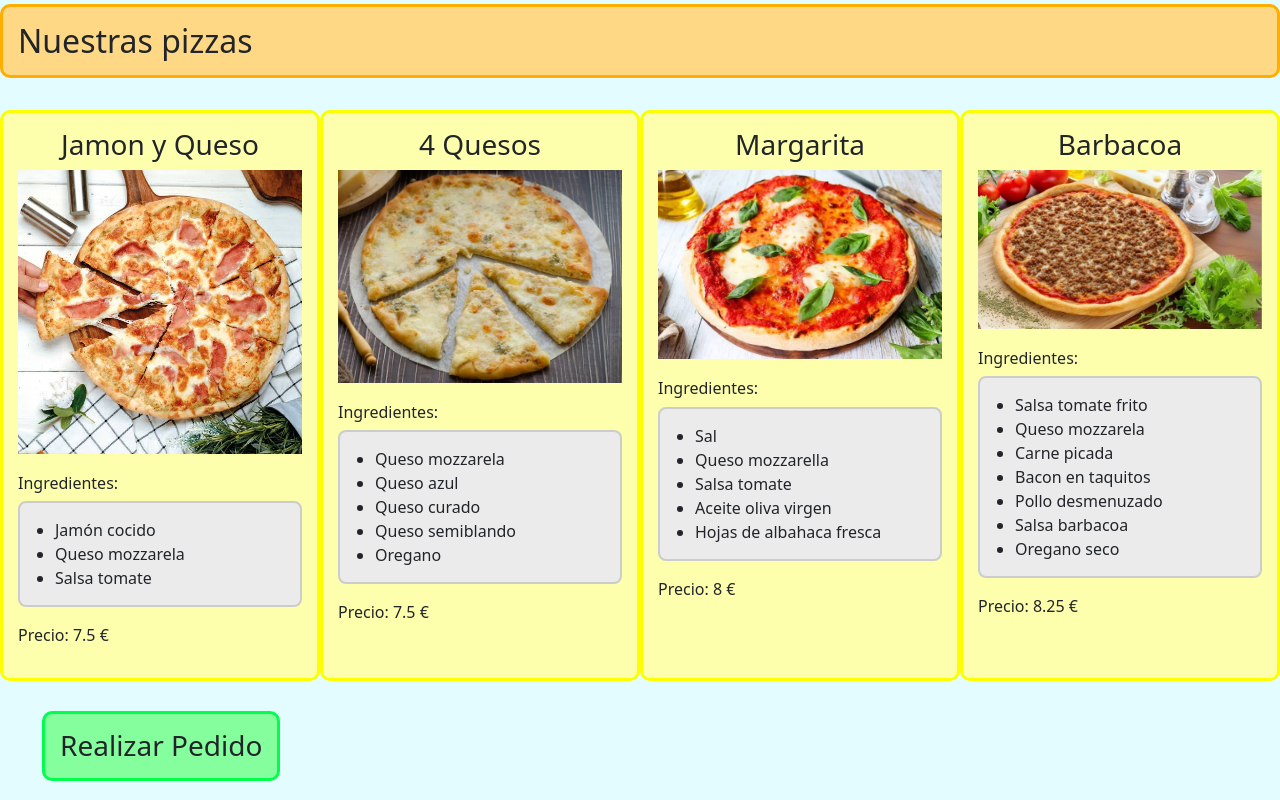
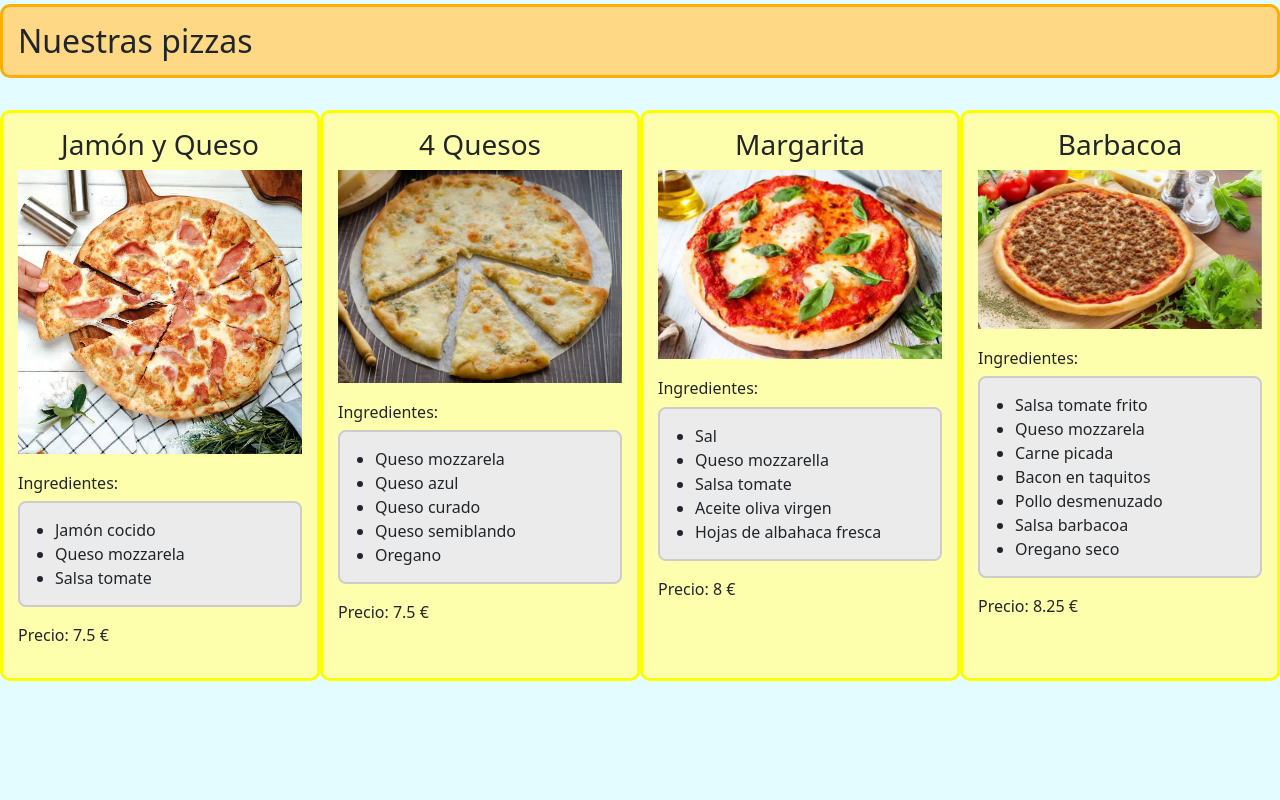
Before and after one commit to Luis-GAB/PizzaUI, an Angular app: page /listapizzas in a window 1280 px wide. Before the commit this address led to /. Shown: the part 220-1020 px from the top of the page. After the commit the page ends 921 px from the top, so only its background shows below. Built offline with nearby package versions, Linux system fonts and the light colour scheme.

Commit message:
Dividir en catalogo y formulario

```diff
--- a/src/app/app.html
+++ b/src/app/app.html
@@ -1,3 +1,8 @@
 <app-navbar (eventClick)="recibirBusqueda($event)"></app-navbar>
+
+<router-outlet></router-outlet>
+
+<!--
 <app-listapizzas [ingredienteBuscar]="ingredienteBuscar"></app-listapizzas>
 <app-formulario></app-formulario>
+-->
--- a/src/app/app.routes.ts
+++ b/src/app/app.routes.ts
@@ -1,3 +1,9 @@
 import { Routes } from '@angular/router';
+import { Listapizzas } from './listapizzas/listapizzas';
+import { Formulario } from './formulario/formulario';
 
-export const routes: Routes = [];
+export const routes: Routes = [
+    { path: '', redirectTo: 'listapizzas', pathMatch: 'full' },
+    { path: 'listapizzas', component: Listapizzas },
+    { path: 'formulario', component: Formulario }
+];
--- a/src/app/app.ts
+++ b/src/app/app.ts
@@ -1,22 +1,32 @@
 import { Component, signal } from '@angular/core';
+import { Router, RouterOutlet } from '@angular/router';
 import { Navbar } from './navbar/navbar';
 import { Listapizzas } from './listapizzas/listapizzas';
 import { Formulario } from './formulario/formulario';
 
 @Component({
-  imports: [Navbar, Listapizzas, Formulario],
+  imports: [Navbar, Listapizzas, Formulario, RouterOutlet],
   selector: 'app-root',
   styleUrl: './app.scss',
   templateUrl: './app.html',
 })
 
 export class App {
+  constructor(private router: Router) {}
   protected readonly title = signal('PizzaBootstrap');
 
   ingredienteBuscar = '';
+  //paginaActual = 'listapizzas'; // Página que se muestra al entrar
+
+  //cambiarPagina(pagina: string) {
+    //this.paginaActual = pagina;
+  //}
 
   recibirBusqueda(ingrediente: string) {
-    this.ingredienteBuscar = ingrediente;
+    this.router.navigate(['/listapizzas'], {
+            queryParams: { ingrediente: ingrediente }
+        });
+    //this.ingredienteBuscar = ingrediente;
     //alert('Ingrediente buscar: ' + ingrediente);
   }
 }
--- a/src/app/listapizzas/listapizzas.ts
+++ b/src/app/listapizzas/listapizzas.ts
@@ -1,5 +1,6 @@
-import { Component, input } from '@angular/core';
+import { Component, input, signal } from '@angular/core';
 import { PizzaCard } from '../listapizzas/pizza-card/pizza-card';
+import { ActivatedRoute } from '@angular/router';
 
 @Component({
   imports: [PizzaCard],
@@ -10,11 +11,12 @@ import { PizzaCard } from '../listapizzas/pizza-card/pizza-card';
 
 export class Listapizzas {
 
-  ingredienteBuscar = input<string>("");
+  ingredienteBuscar = signal('');
+  //ingredienteBuscar = input<string>("");
 
   //listaPizzas: PizzaCard[] = [];
   pizzas = [
-    { name: 'Jamon y Queso',
+    { name: 'Jamón y Queso',
       imagen: 'pizzaJamonQueso.jpg',
       ingredientes: ["Jamón cocido", "Queso mozzarela", "Salsa tomate"],
       precio: 7.50 },
@@ -39,6 +41,12 @@ export class Listapizzas {
     //this.listaPizzas = [pizzaJamon, pizza4Quesos, pizzaMargarita, pizzaBarbacoa];
   //}
 
+  constructor(private route: ActivatedRoute) {
+    this.route.queryParamMap.subscribe(params => {
+        this.ingredienteBuscar.set(params.get('ingrediente') ?? '');
+    });
+}
+
   get pizzasFiltradas() {
     const texto = this.ingredienteBuscar().trim().toLowerCase();
     //alert(texto);
--- a/src/app/navbar/navbar.html
+++ b/src/app/navbar/navbar.html
@@ -2,8 +2,8 @@
     <ul class="navbar-list">
       <li class="navbar-list-item"><img src="logoPizza.png"/></li>
       <li class="navbar-list-item"><h3>{{titulo()}}</h3></li>
-      <li class="navbar-list-item"><a href="#">Ver pizzas</a></li>
-      <li class="navbar-list-item"><a href="#">Realizar pedido</a></li>
+      <li class="navbar-list-item"><a routerLink="/listapizzas">Ver pizzas</a></li>
+      <li class="navbar-list-item"><a routerLink="/formulario">Realizar pedido</a></li>
       <li class="navbar-list-item">
         <form [formGroup]="contactForm" (ngSubmit)="buscarPizza()">
           <input type="text" formControlName="nombreIngrediente" placeholder="Busca por ingredientes">
--- a/src/app/navbar/navbar.ts
+++ b/src/app/navbar/navbar.ts
@@ -1,8 +1,9 @@
 import { Component, signal, output} from '@angular/core';
+import { RouterLink } from '@angular/router';
 import { FormControl, FormGroup, ReactiveFormsModule, Validators } from '@angular/forms';
 
 @Component({
-  imports: [ReactiveFormsModule],
+  imports: [ReactiveFormsModule, RouterLink],
   selector: 'app-navbar',
   styleUrl: './navbar.scss',
   templateUrl: './navbar.html',
@@ -13,13 +14,19 @@ export class Navbar {
   //nombreIngrediente = new FormControl("");
   //ingredienteBuscar = input("");
   eventClick = output<string>();
+  //paginaSeleccionada = output<string>();
 
   contactForm = new FormGroup({
     nombreIngrediente: new FormControl('', { validators: [Validators.required], nonNullable: true}),
   });
 
   buscarPizza(){
-    const nombre = this.contactForm.controls.nombreIngrediente.value;   //?? ''
+    const nombre = this.contactForm.controls.nombreIngrediente.value ?? '';   //?? ''
     this.eventClick.emit(nombre);
   }
+
+  //irPagina(pagina: string) {
+  //  this.paginaSeleccionada.emit(pagina);
+  //}
+
 }
```
